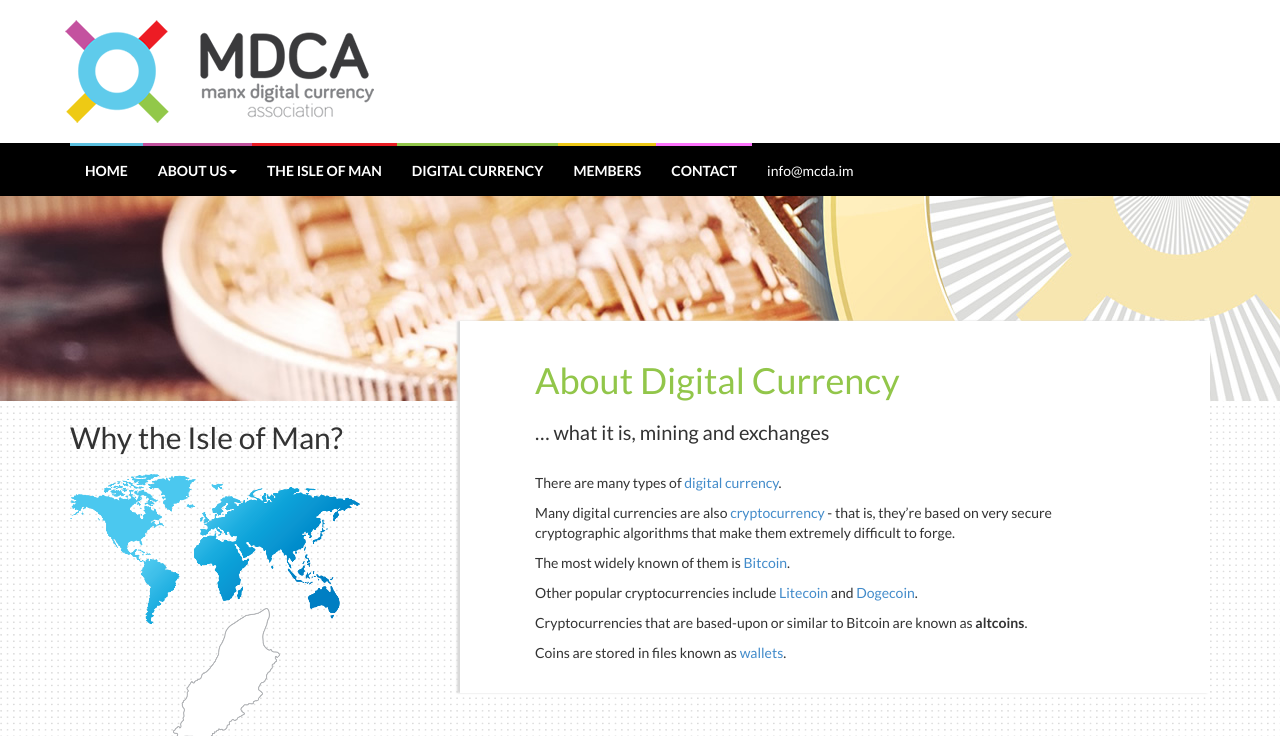
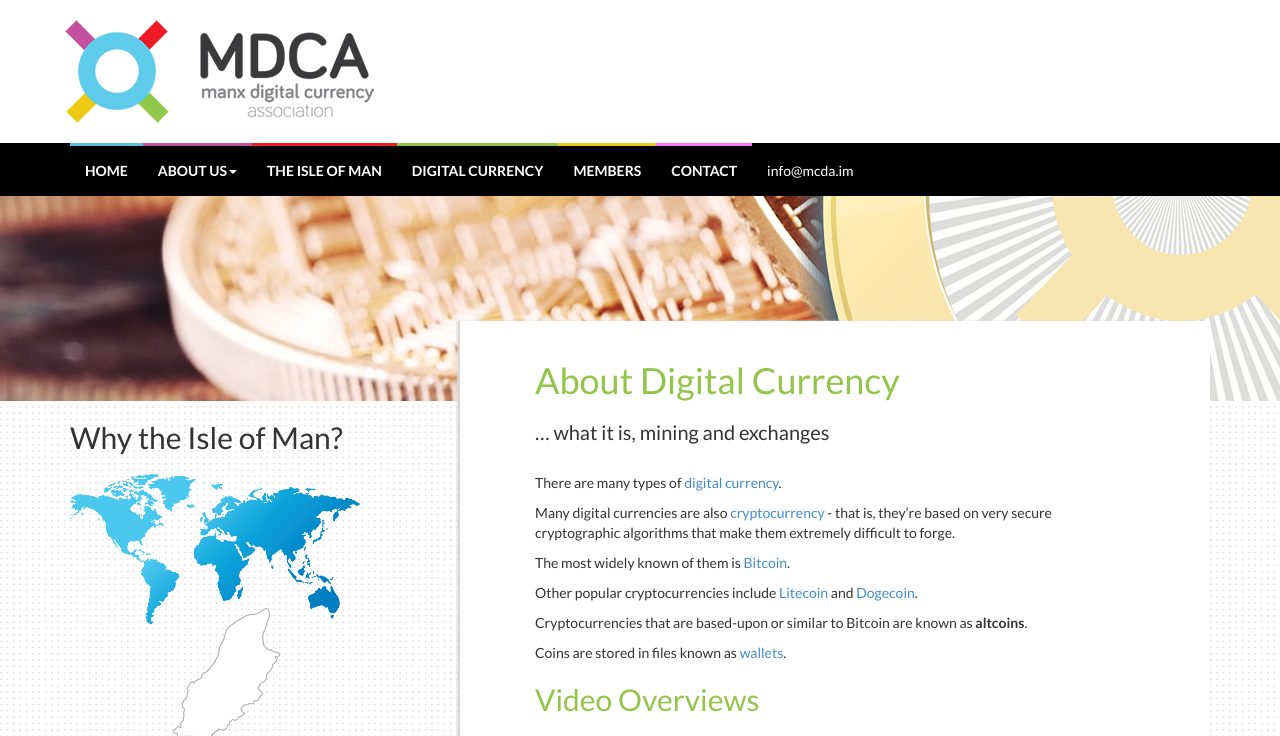
Before and after one commit to Julieparys/MDCA, a Jekyll site: the page built from src/digitalcurrency.md, in a window 1280 px wide. Shown: the top 736 px of the page. Built offline with Jekyll 4.4.1, drawn with Linux system fonts in a browser that asks for light colours; Markdown is read by kramdown in place of the engine named in the settings; grey boxes are pictures that could not be loaded.

Commit message:
Update digitalcurrency.md

```diff
--- a/src/digitalcurrency.md
+++ b/src/digitalcurrency.md
@@ -20,3 +20,7 @@ Other popular cryptocurrencies include [Litecoin](https://litecoin.org/) and [Do
 Cryptocurrencies that are based-upon or similar to Bitcoin are known as **altcoins**.
 
 Coins are stored in files known as [wallets](https://en.bitcoin.it/wiki/Wallet).
+
+##Video Overviews
+
+<iframe width="560" height="315" src="//www.youtube.com/embed/Um63OQz3bjo" frameborder="0" allowfullscreen></iframe>
```
